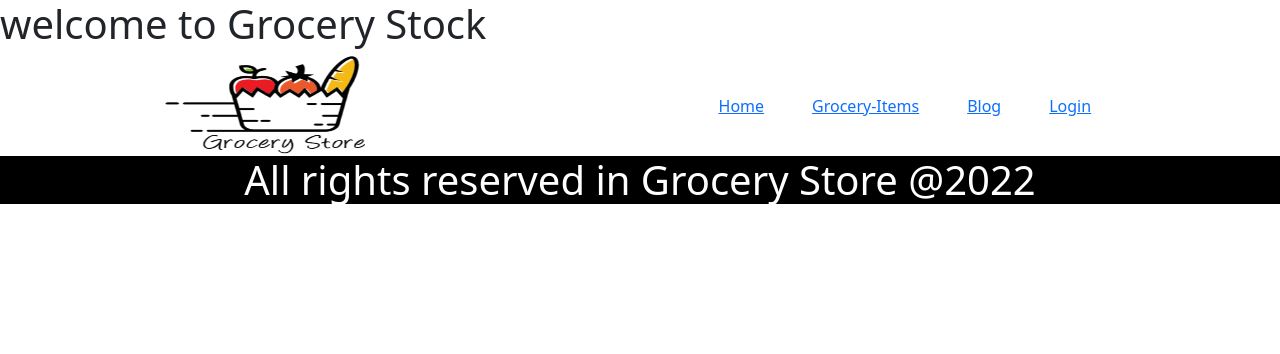
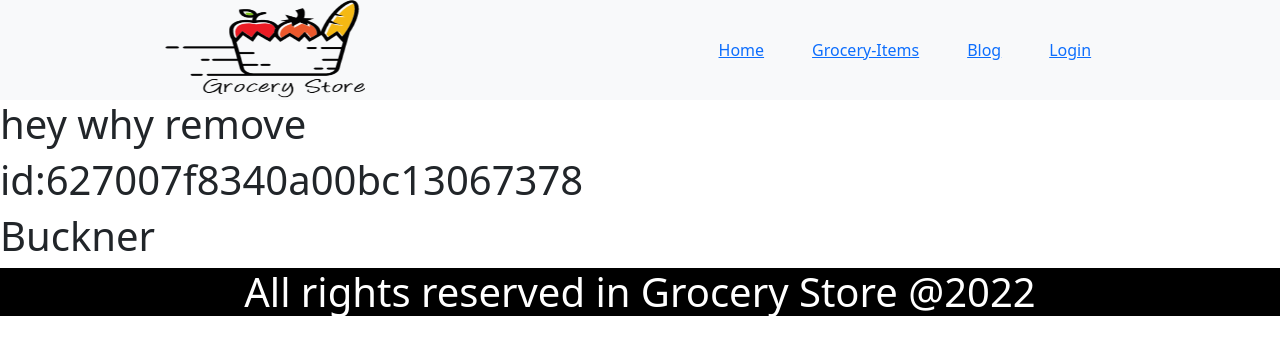
Before and after one commit to jasim-164/Grocery-Store-ClientSide-MERN, a React (Create React App) app: page /inventory/627007f8340a00bc13067378 in a window 1280 px wide. Shown: the top 354 px of the page. Built offline with nearby package versions, Linux system fonts and the light colour scheme; no server answers.

Commit message:
dynamic route create

```diff
--- a/src/App.js
+++ b/src/App.js
@@ -4,19 +4,22 @@ import Home from './componennts/Home/Home'
 import Header from './componennts/Header/Header'
 import Footer from './componennts/Footer/Footer'
 import Login from './componennts/Login/Login';
-
+import Inventory from './componennts/InventoryFolder/Inventory/Inventory'
+import ManageInventory from'./componennts/InventoryFolder/ManageInventory/ManageInventory'
+import NotFound from './componennts/NotFound/NotFound'
 function App() {
 
   return (
     <div className=" ">
-    <h1>welcome to Grocery Stock</h1>
     <Header/>
     <Routes>
     <Route path="/" element={<Home/>}/>
     <Route path="/home" element={<Home/>}/>
     <Route path="/header" element={<Header/>}/>
     <Route path="/login" element={<Login/>}/>
-
+    <Route path="/inventory/:id" element={<Inventory/>}/>
+    <Route path="/manageinventory" element={<ManageInventory/>}/>
+    <Route path="*" element={<NotFound/>}/>
     </Routes>
     <Footer/>
     </div>
--- a/src/componennts/CustomHook/CustomHook.js
+++ b/src/componennts/CustomHook/CustomHook.js
@@ -1,17 +1,19 @@
 import React,{useState,useEffect} from 'react';
 
 const CustomHook = () => {
-    const [tours,setTours]=useState([]);
-    const [loading,setLoading]=useState(false);
+    const [datas,setDatas]=useState([]);
+    const [loading,setLoading]=useState(true);
+    useEffect(()=>{
+        const fetchJSON=async()=>{
+            const response= await fetch("/products.json")
+            let json=await response.json();
+            setDatas(json);
+        };
+        fetchJSON();
+    },[]);
 
-
-    useEffect(()=>{
-         fetch('data.json')
-        .then(result =>result.json())
-        .then(data => setTours(data));
-        setLoading(true);
-    },[]);
-    return [tours,loading];
+    console.log(datas[0]);
+    return [datas,setDatas];
 };
 
 export default CustomHook;
--- a/src/componennts/Header/Header.js
+++ b/src/componennts/Header/Header.js
@@ -18,7 +18,7 @@ const Header = () => {
 
     return (
         <div>
-        <div className="d-flex  mr-auto justify-content-around align-items-center">
+        <div className="d-flex  mr-auto justify-content-around align-items-center bg-light">
 
         <div >
         <Link to='/home'><img src={logo} width='200' height='100'alt="logo" ></img></Link>
--- a/src/componennts/Home/Home.js
+++ b/src/componennts/Home/Home.js
@@ -1,4 +1,6 @@
 import React,{useState,useEffect} from 'react';
+import { Button } from 'react-bootstrap';
+import { Link } from 'react-router-dom';
 import Product from '../Product/Product'
 
 const Home = () => {
@@ -29,6 +31,7 @@ const Home = () => {
 
     return (
         <div className="container">
+        <h4 className="text-center py-5">Inventory Section</h4>
         <div className=" row row-cols-3 ps-5">
         {
             datas.map(data => {
@@ -36,18 +39,11 @@ const Home = () => {
                     <div>
                     <Product key={data._id} data={data}/>
                     </div>
-
-
-
-
                 )
-
-
             })
         }
         </div>
-
-
+        <Link to="/manageinventory"><div className=" text-center pb-5"><Button variant="primary">Manage Inventories</Button></div></Link>
         </div>
     );
 };
--- /dev/null
+++ b/src/componennts/InventoryFolder/Inventory/Inventory.js
@@ -0,0 +1,26 @@
+import React,{useState,useEffect} from 'react';
+import { useParams } from 'react-router-dom';
+
+import useHook from "../../CustomHook/CustomHook"
+const Inventory = () => {
+
+    const { id } = useParams();
+    console.log(id);
+
+    const [datas,setDatas]=useHook([]);
+    console.log(datas);
+    const alldata=datas.find(data=>data._id===id)
+    console.log(alldata);
+
+    return (
+        <div>
+            <h1>hey why remove</h1>
+
+            <h1>id:{alldata?._id}</h1>
+            <h1>{alldata?.productName}</h1>
+
+        </div>
+    );
+};
+
+export default Inventory;
--- /dev/null
+++ b/src/componennts/InventoryFolder/ManageInventory/ManageInventory.js
@@ -0,0 +1,11 @@
+import React from 'react';
+
+const ManageInventory = () => {
+    return (
+        <div>
+            <h1>hey,manage this page</h1>
+        </div>
+    );
+};
+
+export default ManageInventory;
--- /dev/null
+++ b/src/componennts/NotFound/NotFound.js
@@ -0,0 +1,11 @@
+import React from 'react';
+import image404 from '../../images/image404.png'
+const NotFound = () => {
+    return (
+        <div className="text-center">
+            <img src={image404} alt="404" className="py-5"></img>
+        </div>
+    );
+};
+
+export default NotFound;
--- a/src/componennts/Product/Product.js
+++ b/src/componennts/Product/Product.js
@@ -1,12 +1,20 @@
 import React from 'react';
 import { Button } from 'react-bootstrap';
+import { Link } from 'react-router-dom';
+import Inventory from '../InventoryFolder/Inventory/Inventory';
 
 const Product = (props) => {
+    const data = props.data;
+    const {_id,productName,price,picture,dealerName,description,quantity} =data;
 
-    const {_id,productName,price,picture,dealerName,description,quantity} = props.data;
     console.log(props)
     console.log(price)
     // <div className="p-4">{props.data}</div>
+    const handleSubmit=()=>{
+        console.log("click click click");
+    }
+
+
     return (
         <div className=" col pt-1 bg-light mb-5 h-95 text-center">
 
@@ -16,7 +24,9 @@ const Product = (props) => {
         <div className="text-center pt-2">Dealer:{dealerName}</div>
         <div className="text-center">{price}</div>
         <div className="text-center">Quantity: {quantity}</div>
-        <Button variant="primary mb-3 mt-3">Update</Button>
+        <div className="text-center">Sold: 0</div>
+        <Link to={`/inventory/${_id}`} data={data}><Button variant="primary mb-3 mt-3 onClick={handleSubmit} ">Update</Button></Link>
+
 
         </div>
     );
```
Also changed, not shown: src/componennts/InventoryFolder/Inventory/Inventory.css (added), src/componennts/InventoryFolder/ManageInventory/ManageInventory.css (added), src/componennts/NotFound/NotFound.css (added).
